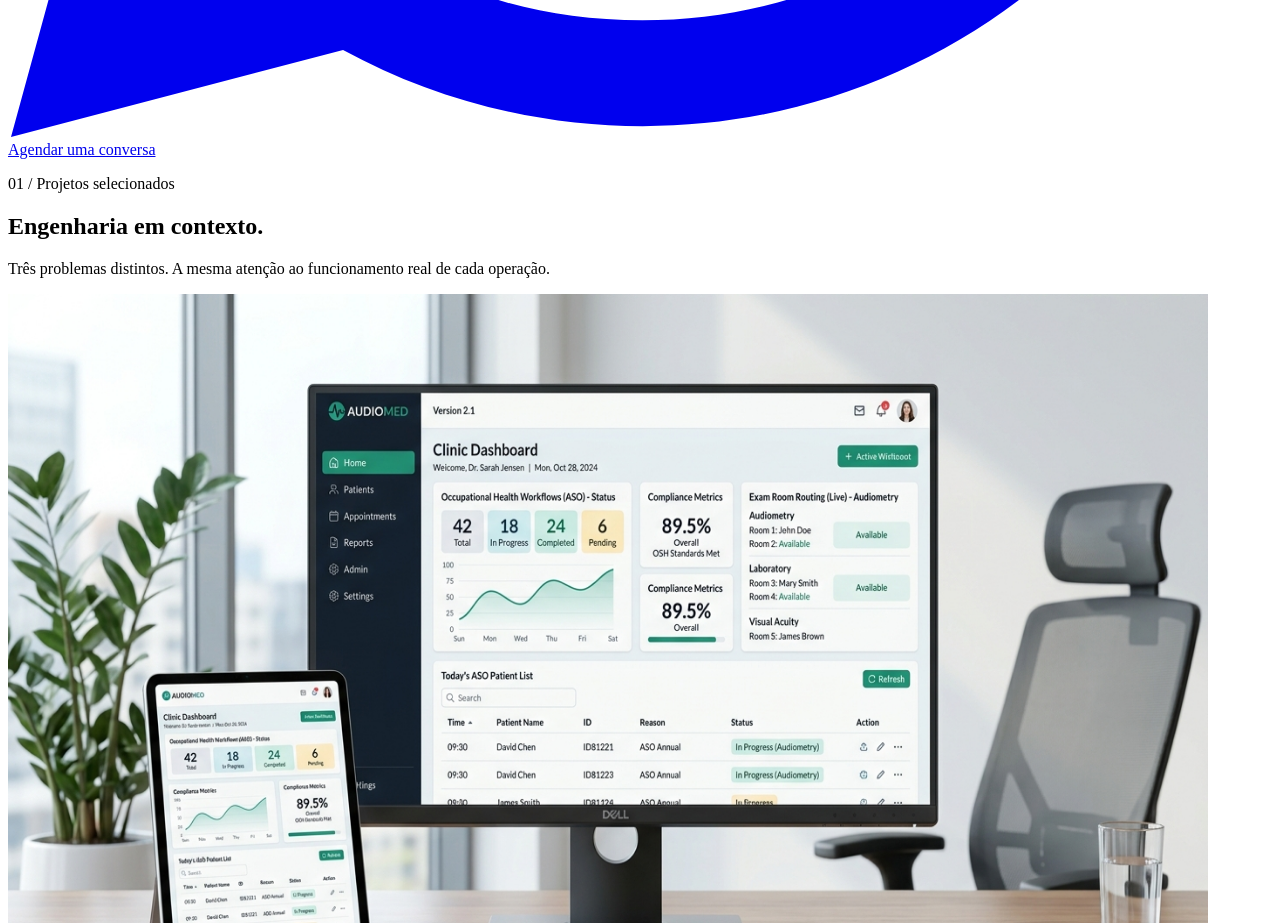
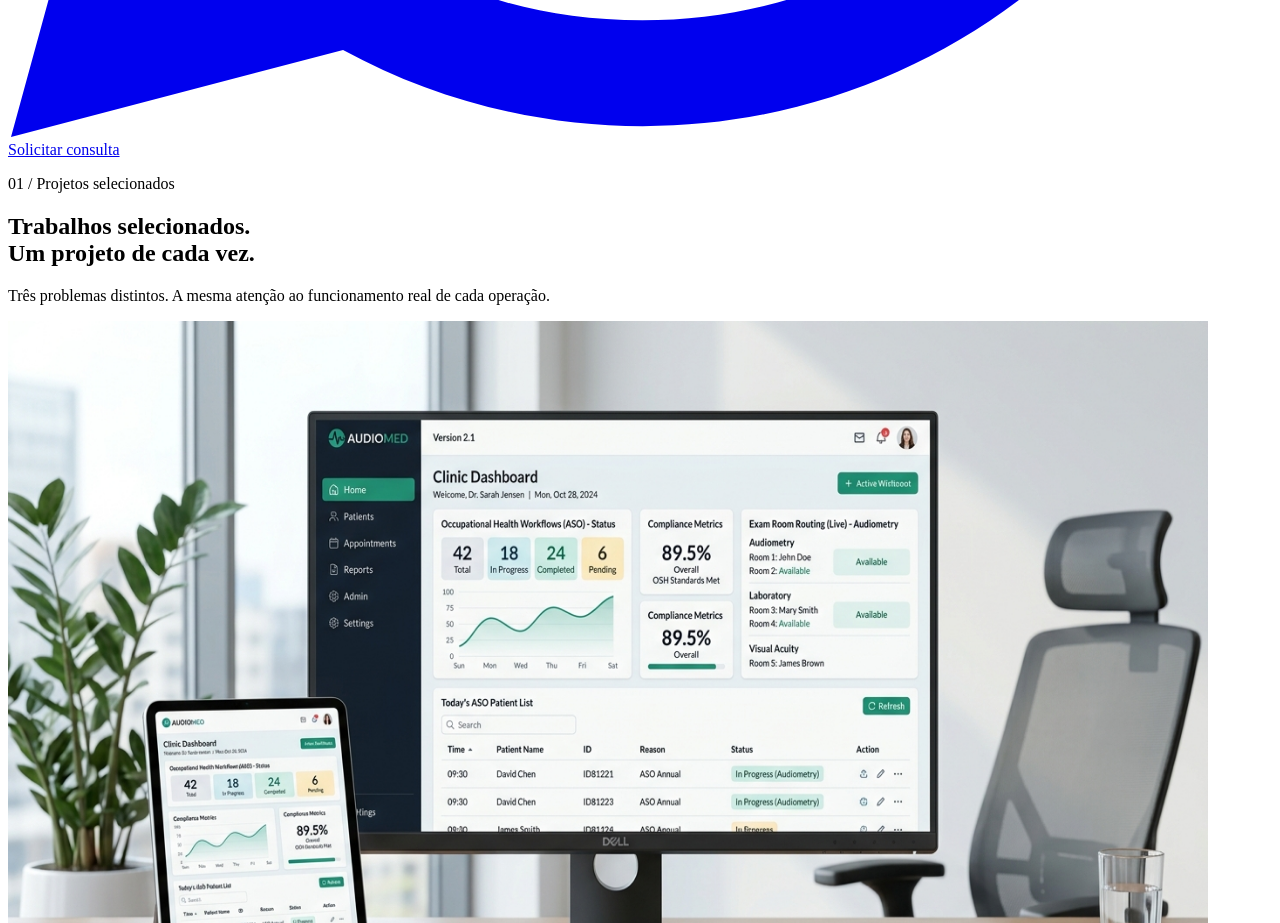
Before and after one commit to chronokairo/chronokairo.github.io, a Next.js app: page /Index in a window 1280 px wide. Shown: the part 3920-4843 px from the top of the page. Built offline with nearby package versions, Linux system fonts and the light colour scheme.

Commit message:
refine: use final premium home copy

```diff
--- a/src/components/Hero.tsx
+++ b/src/components/Hero.tsx
@@ -51,7 +51,7 @@ const Hero = () => {
               className="inline-flex items-center gap-3 px-10 py-4 rounded-full bg-white text-black text-sm font-medium tracking-wide hover:bg-white/90 transition-all duration-300 hover:-translate-y-px active:scale-[0.98]"
             >
               <WhatsAppIcon className="w-4 h-4 fill-black" />
-              Agendar uma conversa
+              Solicitar consulta
             </a>
           </div>
         </div>
--- a/src/components/SelectedWork.tsx
+++ b/src/components/SelectedWork.tsx
@@ -42,7 +42,7 @@ export default function SelectedWork() {
         <div className="mb-16 md:mb-24 flex flex-col gap-6 md:flex-row md:items-end md:justify-between">
           <div>
             <p className="mb-5 font-mono text-[11px] uppercase tracking-[0.3em] text-white/40">01 / Projetos selecionados</p>
-            <h2 className="text-4xl font-light tracking-tight text-white md:text-6xl">Engenharia em contexto.</h2>
+            <h2 className="text-4xl font-light tracking-tight text-white md:text-6xl">Trabalhos selecionados.<br /><span className="text-white/55">Um projeto de cada vez.</span></h2>
           </div>
           <p className="max-w-sm text-sm font-light leading-relaxed text-white/50">
             Três problemas distintos. A mesma atenção ao funcionamento real de cada operação.
```
